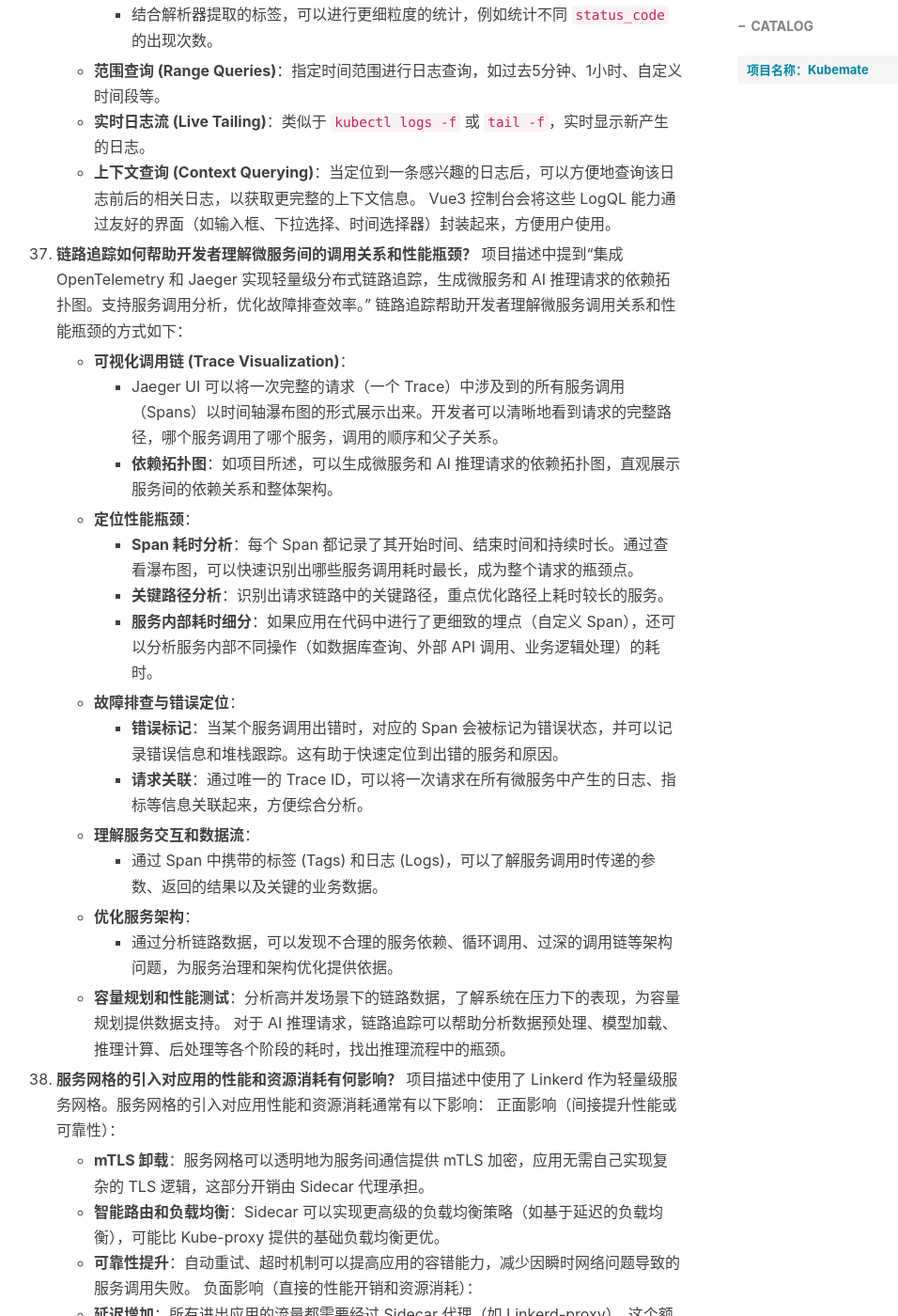
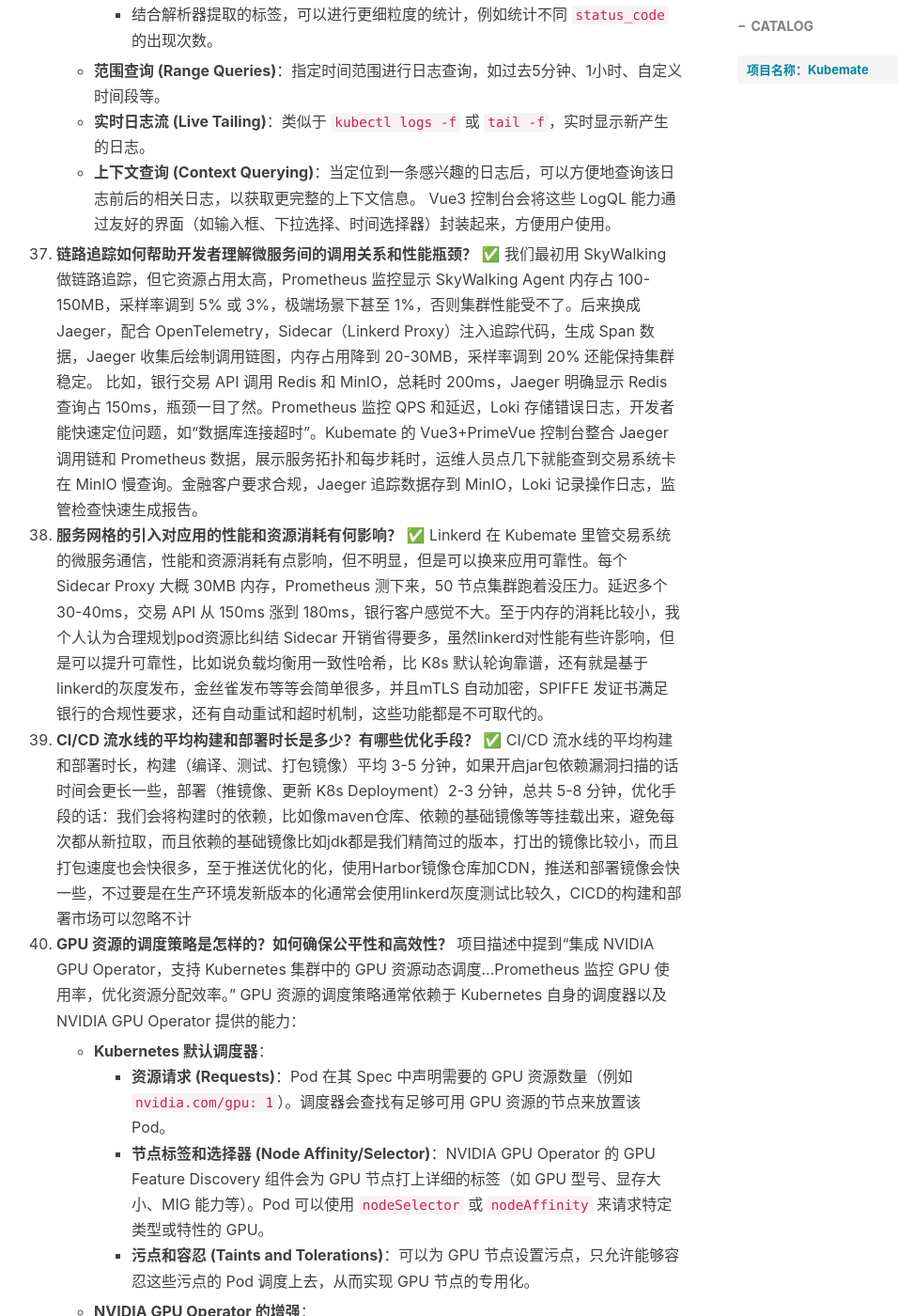
Before and after one commit to hodie-aurora/hodie-aurora.github.io, a Jekyll site: the page built from _posts/2025-06-03-KubemateQA50.md, in a window 1280 px wide and 1400 px high, scrolled down 11556 px. Shown: the whole window at 94% size, without its empty margins (245-1201 px from the left). Built offline with Jekyll 4.4.1, drawn with Linux system fonts in a browser that asks for light colours; nearby versions of some CDN libraries; comment, search, counter and statistics services are not loaded; some of the changed text lies outside the part shown.

Commit message:
update QA50

```diff
--- a/_posts/2025-06-03-KubemateQA50.md
+++ b/_posts/2025-06-03-KubemateQA50.md
@@ -236,66 +236,13 @@ tags:						#标签
     * **实时日志流 (Live Tailing)**：类似于 `kubectl logs -f` 或 `tail -f`，实时显示新产生的日志。
     * **上下文查询 (Context Querying)**：当定位到一条感兴趣的日志后，可以方便地查询该日志前后的相关日志，以获取更完整的上下文信息。
       Vue3 控制台会将这些 LogQL 能力通过友好的界面（如输入框、下拉选择、时间选择器）封装起来，方便用户使用。
-37. **链路追踪如何帮助开发者理解微服务间的调用关系和性能瓶颈？**
-    项目描述中提到“集成 OpenTelemetry 和 Jaeger 实现轻量级分布式链路追踪，生成微服务和 AI 推理请求的依赖拓扑图。支持服务调用分析，优化故障排查效率。”
-    链路追踪帮助开发者理解微服务调用关系和性能瓶颈的方式如下：
-
-    * **可视化调用链 (Trace Visualization)**：
-      * Jaeger UI 可以将一次完整的请求（一个 Trace）中涉及到的所有服务调用（Spans）以时间轴瀑布图的形式展示出来。开发者可以清晰地看到请求的完整路径，哪个服务调用了哪个服务，调用的顺序和父子关系。
-      * **依赖拓扑图**：如项目所述，可以生成微服务和 AI 推理请求的依赖拓扑图，直观展示服务间的依赖关系和整体架构。
-    * **定位性能瓶颈**：
-      * **Span 耗时分析**：每个 Span 都记录了其开始时间、结束时间和持续时长。通过查看瀑布图，可以快速识别出哪些服务调用耗时最长，成为整个请求的瓶颈点。
-      * **关键路径分析**：识别出请求链路中的关键路径，重点优化路径上耗时较长的服务。
-      * **服务内部耗时细分**：如果应用在代码中进行了更细致的埋点（自定义 Span），还可以分析服务内部不同操作（如数据库查询、外部 API 调用、业务逻辑处理）的耗时。
-    * **故障排查与错误定位**：
-      * **错误标记**：当某个服务调用出错时，对应的 Span 会被标记为错误状态，并可以记录错误信息和堆栈跟踪。这有助于快速定位到出错的服务和原因。
-      * **请求关联**：通过唯一的 Trace ID，可以将一次请求在所有微服务中产生的日志、指标等信息关联起来，方便综合分析。
-    * **理解服务交互和数据流**：
-      * 通过 Span 中携带的标签 (Tags) 和日志 (Logs)，可以了解服务调用时传递的参数、返回的结果以及关键的业务数据。
-    * **优化服务架构**：
-      * 通过分析链路数据，可以发现不合理的服务依赖、循环调用、过深的调用链等架构问题，为服务治理和架构优化提供依据。
-    * **容量规划和性能测试**：分析高并发场景下的链路数据，了解系统在压力下的表现，为容量规划提供数据支持。
-      对于 AI 推理请求，链路追踪可以帮助分析数据预处理、模型加载、推理计算、后处理等各个阶段的耗时，找出推理流程中的瓶颈。
-38. **服务网格的引入对应用的性能和资源消耗有何影响？**
-    项目描述中使用了 Linkerd 作为轻量级服务网格。服务网格的引入对应用性能和资源消耗通常有以下影响：
-    正面影响（间接提升性能或可靠性）：
-
-    * **mTLS 卸载**：服务网格可以透明地为服务间通信提供 mTLS 加密，应用无需自己实现复杂的 TLS 逻辑，这部分开销由 Sidecar 代理承担。
-    * **智能路由和负载均衡**：Sidecar 可以实现更高级的负载均衡策略（如基于延迟的负载均衡），可能比 Kube-proxy 提供的基础负载均衡更优。
-    * **可靠性提升**：自动重试、超时机制可以提高应用的容错能力，减少因瞬时网络问题导致的服务调用失败。
-      负面影响（直接的性能开销和资源消耗）：
-    * **延迟增加**：所有进出应用的流量都需要经过 Sidecar 代理（如 Linkerd-proxy）。这个额外的网络跳数会给每个请求增加一定的延迟（通常是毫秒级）。虽然 Linkerd 的 Rust 代理性能很好，但延迟是不可避免的。
-    * **资源消耗增加**：
-      * **CPU 消耗**：Sidecar 代理本身需要消耗 CPU 资源来处理流量、执行策略（如路由、重试、mTLS 加解密）。
-      * **内存消耗**：每个应用 Pod 都会注入一个 Sidecar 容器，每个 Sidecar 都会占用一定的内存。对于大规模集群，累积的内存消耗可能比较可观。
-      * **控制平面资源**：服务网格的控制平面组件（如 Linkerd Controller, Policy Controller 等）也需要消耗一定的 CPU 和内存资源。
-    * **网络带宽消耗**：虽然通常不显著，但 Sidecar 代理间的控制信息交互、遥测数据上报等也会占用少量网络带宽。
-      Kubemate 选择 Linkerd 的原因之一就是其“轻量级”，这意味着 Linkerd 团队在设计时就力求将其性能开销和资源消耗降到最低，使其对应用的影响尽可能小，尤其适合中小型集群。但无论如何，引入服务网格都会带来额外的开销，需要在其提供的价值（安全、可观测性、可靠性）和这些开销之间进行权衡。
-39. **CI/CD 流水线的平均构建和部署时长是多少？有哪些优化手段？**
-    项目描述中没有提供 CI/CD 流水线的平均构建和部署时长。这个时长会因应用的复杂性、代码库大小、测试覆盖程度、基础镜像大小、网络状况以及 Kubernetes 集群的响应速度等多种因素而异。
-    可能的优化手段包括：
-
-    * **构建优化**：
-      * **依赖缓存**：缓存构建依赖项（如 Go Modules, Node.js npm 包, Maven 依赖等），避免每次构建都重新下载。Tekton 和 Jenkins 都支持工作空间缓存。
-      * **Docker 镜像层缓存**：优化 Dockerfile，利用 Docker 的层缓存机制，只重新构建发生变化的层。
-      * **多阶段构建 (Multi-stage builds)**：使用 Docker 多阶段构建，减小最终镜像的体积，只包含运行时必要的依赖。
-      * **并行构建**：如果一个应用包含多个可以独立构建的模块，可以并行执行它们的构建任务。
-      * **选择更快的构建工具**：如使用 Kaniko 或 Buildah 在 Kubernetes 中无特权构建镜像，可能比 Docker-in-Docker 更高效。
-      * **分布式构建**：对于非常大的项目，可以将构建任务分发到多个构建节点上。
-    * **测试优化**：
-      * **并行测试**：将测试套件拆分成多个部分并行执行。
-      * **选择性测试**：只运行与代码变更相关的测试用例。
-      * **优化测试环境**：确保测试环境的稳定性和性能。
-    * **部署优化**：
-      * **使用 Helm 或 Kustomize**：这些工具可以更高效地管理和部署 Kubernetes 应用配置。
-      * **增量部署/滚动更新**：Kubernetes 的滚动更新策略可以逐步替换旧的 Pod，减少部署对服务的影响。
-      * **优化镜像拉取策略**：如配置私有镜像仓库的代理缓存，或在节点上预热镜像。
-      * **减少镜像体积**：小镜像拉取更快，部署也更快。
-    * **流水线本身优化**：
-      * **优化流水线定义**：减少不必要的步骤，合理安排任务顺序。
-      * **使用更快的 Runner/Agent**：为 Tekton TaskRun 或 Jenkins Agent 配置性能更好的节点。
-      * **Tekton 优化**：Tekton 的设计本身就是为了高效和并行。合理设计 Task 和 Pipeline，利用其并发特性。
-    * **网络优化**：确保构建节点、代码仓库、镜像仓库、Kubernetes 集群之间的网络连接高速稳定。
+37. **链路追踪如何帮助开发者理解微服务间的调用关系和性能瓶颈？**  ✅
+    我们最初用 SkyWalking 做链路追踪，但它资源占用太高，Prometheus 监控显示 SkyWalking Agent 内存占 100-150MB，采样率调到 5% 或 3%，极端场景下甚至 1%，否则集群性能受不了。后来换成 Jaeger，配合 OpenTelemetry，Sidecar（Linkerd Proxy）注入追踪代码，生成 Span 数据，Jaeger 收集后绘制调用链图，内存占用降到 20-30MB，采样率调到 20% 还能保持集群稳定。
+    比如，银行交易 API 调用 Redis 和 MinIO，总耗时 200ms，Jaeger 明确显示 Redis 查询占 150ms，瓶颈一目了然。Prometheus 监控 QPS 和延迟，Loki 存储错误日志，开发者能快速定位问题，如“数据库连接超时”。Kubemate 的 Vue3+PrimeVue 控制台整合 Jaeger 调用链和 Prometheus 数据，展示服务拓扑和每步耗时，运维人员点几下就能查到交易系统卡在 MinIO 慢查询。金融客户要求合规，Jaeger 追踪数据存到 MinIO，Loki 记录操作日志，监管检查快速生成报告。
+38. **服务网格的引入对应用的性能和资源消耗有何影响？**  ✅
+    Linkerd 在 Kubemate 里管交易系统的微服务通信，性能和资源消耗有点影响，但不明显，但是可以换来应用可靠性。每个 Sidecar Proxy 大概 30MB 内存，Prometheus 测下来，50 节点集群跑着没压力。延迟多个 30-40ms，交易 API 从 150ms 涨到 180ms，银行客户感觉不大。至于内存的消耗比较小，我个人认为合理规划pod资源比纠结 Sidecar 开销省得要多，虽然linkerd对性能有些许影响，但是可以提升可靠性，比如说负载均衡用一致性哈希，比 K8s 默认轮询靠谱，还有就是基于linkerd的灰度发布，金丝雀发布等等会简单很多，并且mTLS 自动加密，SPIFFE 发证书满足银行的合规性要求，还有自动重试和超时机制，这些功能都是不可取代的。
+39. **CI/CD 流水线的平均构建和部署时长是多少？有哪些优化手段？**  ✅
+    CI/CD 流水线的平均构建和部署时长，构建（编译、测试、打包镜像）平均 3-5 分钟，如果开启jar包依赖漏洞扫描的话时间会更长一些，部署（推镜像、更新 K8s Deployment）2-3 分钟，总共 5-8 分钟，优化手段的话：我们会将构建时的依赖，比如像maven仓库、依赖的基础镜像等等挂载出来，避免每次都从新拉取，而且依赖的基础镜像比如jdk都是我们精简过的版本，打出的镜像比较小，而且打包速度也会快很多，至于推送优化的化，使用Harbor镜像仓库加CDN，推送和部署镜像会快一些，不过要是在生产环境发新版本的化通常会使用linkerd灰度测试比较久，CICD的构建和部署市场可以忽略不计
 40. **GPU 资源的调度策略是怎样的？如何确保公平性和高效性？**
     项目描述中提到“集成 NVIDIA GPU Operator，支持 Kubernetes 集群中的 GPU 资源动态调度...Prometheus 监控 GPU 使用率，优化资源分配效率。”
     GPU 资源的调度策略通常依赖于 Kubernetes 自身的调度器以及 NVIDIA GPU Operator 提供的能力：
```
